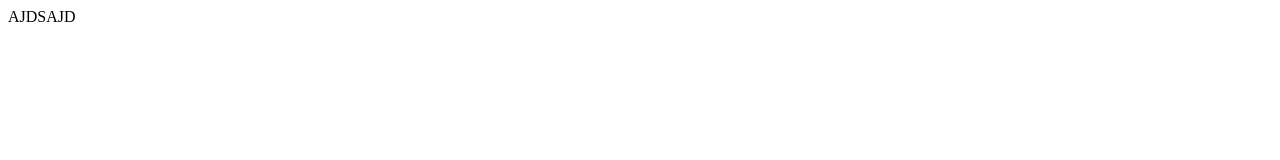
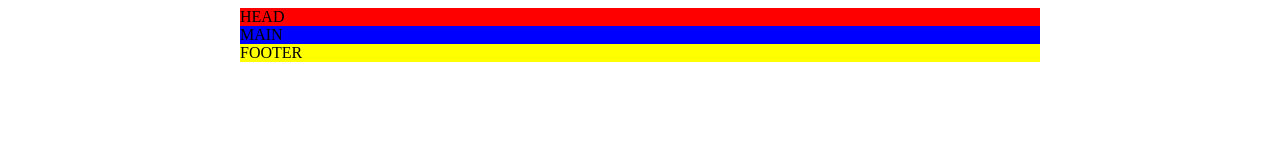
Before and after one commit to janis0316/8-astronautas2, a website: page index.html in a window 1280 px wide. Drawn offline with Linux system fonts and the light colour scheme.

Commit message:
centravimas

```diff
--- a/index.html
+++ b/index.html
@@ -5,10 +5,20 @@
     <meta http-equiv="X-UA-Compatible" content="IE=edge">
     <meta name="viewport" content="width=device-width, initial-scale=1.0">
     <title>Astronautas</title>
+    <link rel="stylesheet" href="./main.css">
 </head>
 <body>
-    AJDSAJD
+ <header>
+    HEAD
+ </header>
 
+ <main>
+    MAIN
+ </main>
+
+ <footer>
+    FOOTER
+ </footer>
 
 
 
--- /dev/null
+++ b/main.css
@@ -0,0 +1,15 @@
+header {
+    background-color: red;
+    width: 800px;
+    margin-left: calc((100% - 800px) / 2);
+}
+main {
+    background-color: blue;
+    width: 800px;
+    margin-left: calc((100% - 800px) / 2);
+}
+footer {
+    background-color: yellow;
+    width: 800px;
+    margin-left: calc((100% - 800px) / 2);
+}
```
Also changed, not shown: README.md (added).
